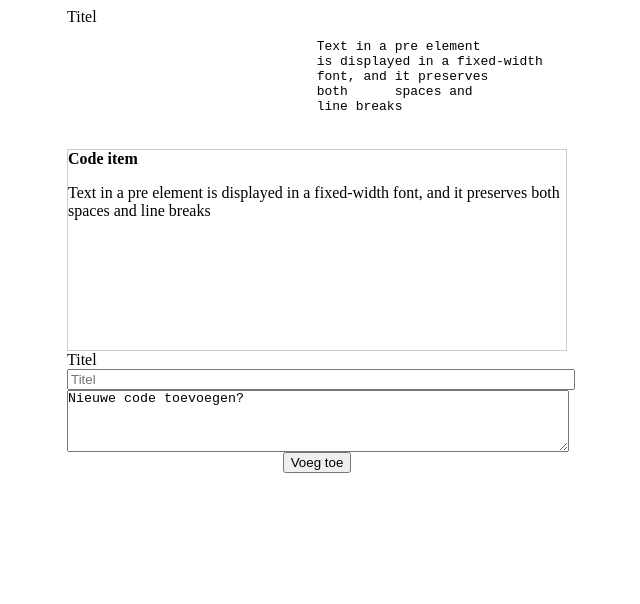
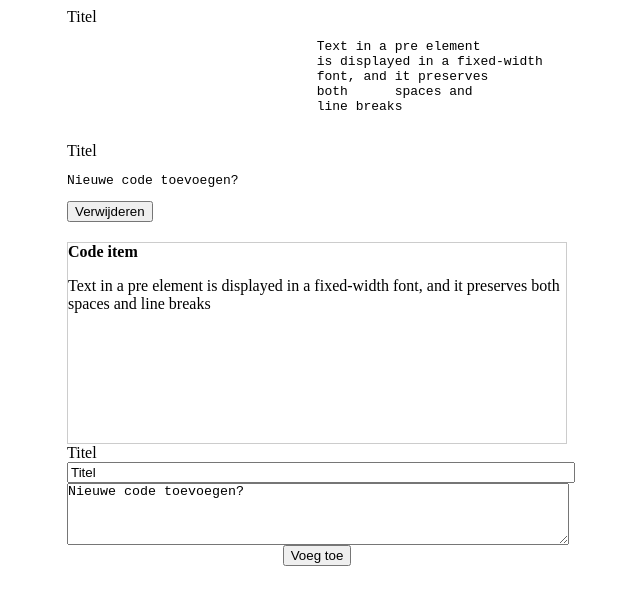
Before and after one commit to JeroenSteen/MT-FED01-1, a plain HTML site: page assignment/index.html in a window 1280 px wide. Both pictures are taken after a click on the button "Voeg toe". Shown: the whole page, without its empty margins (323-963 px from the left). Drawn offline with Linux system fonts and the light colour scheme.

Commit message:
Fixed addCode; element creating

```diff
--- a/assignment/assignment.js
+++ b/assignment/assignment.js
@@ -1,19 +1,55 @@
 window.onload = function(){
+	//Voeg toe knop
 	var add = document.getElementById("add");
 
+	//Registreer functie; dynamisch events toevoegen
+	function addEv(item,event,func){
+		//Item; id of class
+
+		//Knop event(s)
+		if (item.addEventListener){
+			item.addEventListener(event,func,false)
+		} else if(add.attachEvent){
+			item.attachEvent(event, func);
+		}
+	}
+
+	//Toevoegen snippet aan lijst
 	function addCode(){
 		event.preventDefault();
 
+		//Ingevoerde snippet
 		var textspace = document.getElementById("textspace").innerHTML;
-		var titel = document.getElementById("titel").innerHTML;
+		//Titel snippet
+		var titel = document.getElementById("titel").value;
 
-		var codes = document.getElementById("codes");
-		var code_div = document.createElement("div");
-		code_div.addAttribute("class", "code");
-		//codes.innerHTML = codes.innerHTML("<span>"+titel+"</span>"+"<pre>"+textspace+"</pre>");
-		codes.appendChild(code_div);
+		//Invoer niet leeg, anders..
+		if(textspace != "" && titel != ""){
+			//Lijst alle snippets; nieuw element snippet
+			var codes = document.getElementById("codes");
+			var code_div = document.createElement("div");
+			code_div.className = "code"; //Classnaam toevoegen aan snippet
+
+			//Snippet div vullen en toevoegen aan lijst
+			code_div.innerHTML = "<span>"+titel+"</span>"+"<pre>"+textspace+"</pre>"; //Vullen
+			var btn = document.createElement("button"); //Button
+			btn.innerHTML = "Verwijderen"; //Waarde toekennen aan button
+			btn.className = "remove";
+			addEv("remove","click","removeCode");
+			code_div.appendChild(btn); //Button toevoegen aan snippet div
+			codes.appendChild(code_div); //Toevoegen aan lijst
+
+		} else {
+			alert("Invoer is leeg, probeer opnieuw!");
+		}
 	}
 
+	function removeCode(){
+		alert("Remove");
+	}
+
+
+	//Knop event(s); niet dynamisch nog
 	if (add.addEventListener){
 		add.addEventListener('click',addCode,false)
 	} else if(add.attachEvent){
@@ -23,5 +59,4 @@ window.onload = function(){
 
 
 
-
 }
--- a/assignment/index.html
+++ b/assignment/index.html
@@ -41,7 +41,7 @@
 
 		<form>
 		<label for="titel">Titel</label>
-		<input id="titel" type="text" placeholder="Titel"/>
+		<input id="titel" type="text" placeholder="Titel" value="Titel"/>
 		<textarea id="textspace" rows="4" cols="50" style="margin: 0; padding: 0;">Nieuwe code toevoegen?</textarea>
 		<div style="text-align: center;">
 			<button id="add">Voeg toe</button>
```
